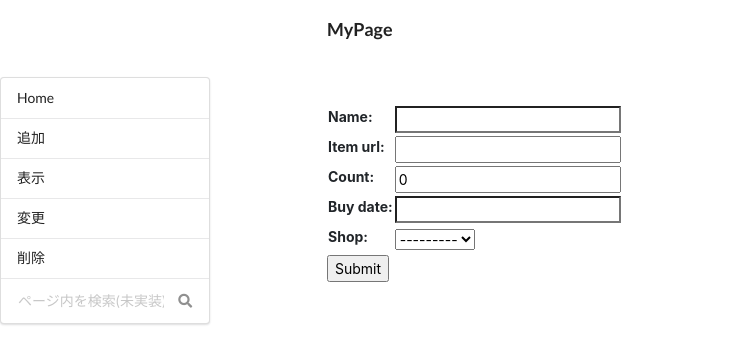
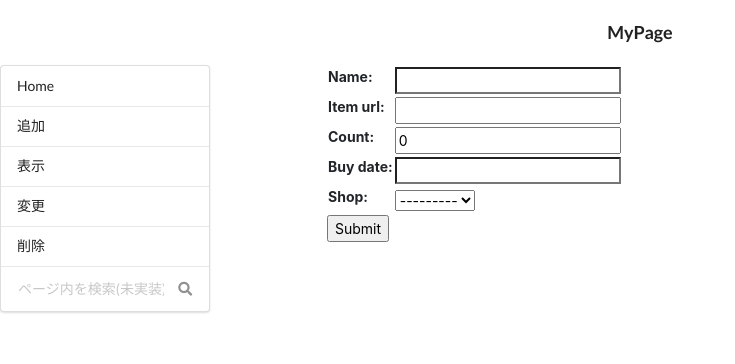
Before and after one commit to t17cs058/myproject, a Django app: page /shoppinglist/add in a window 1280 px wide. Shown: the top 364 px of the page, without its empty margins (0-735 px from the left). Run offline with Django 3.2, Linux system fonts and the light colour scheme; data that the repository does not hold is empty; some libraries are stand-ins or nearby versions.

Commit message:
[make] コンテナの調整
conterの配置の調節
ページタイトルを中央に配置

```diff
--- a/templates/base.html
+++ b/templates/base.html
@@ -12,9 +12,15 @@
 </head>
 
 <body>
+	<div class="countainer">
+		<br>
+		<nav class="nav" >
+			<div class="ui header" style="margin: 0 auto">MyPage</div>
+		</nav>
+		<br>
+	</div>
 	<div class="ui grid">
 		<div class="four wide column">
-			<br><br><br>
 			<div class="ui vertical menu">
 				<a class="teal item" href="{% url 'list' %}">Home
 				</a>
@@ -35,15 +41,6 @@
 			</div>
 		</div>
 		<div class="twelve wide stretched column">
-
-			<div class="countainer">
-				<br>
-				<nav class="nav">
-					<div class="ui header">MyPage</div>
-				</nav>
-				<br>
-			</div>
-			<!-- <div class="ui segment">This is an stretched grid column. This segment will always match the tab height </div> -->
 			{% block main %}{% endblock %}
 		</div>
 	</div>
```
